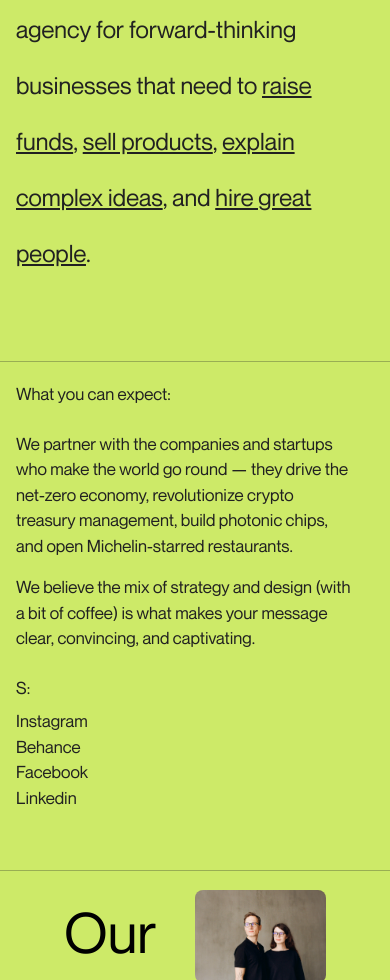
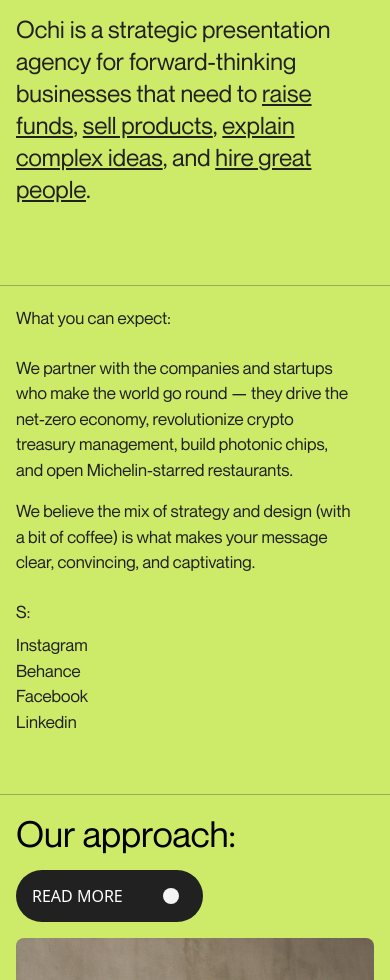
Before and after one commit to ABHi-202864/OCHI, a React (Vite) app: page / in a window 390 px wide. Shown: the part 1020-2000 px from the top of the page. Built offline with nearby package versions, Linux system fonts and the light colour scheme.

Commit message:
add last push

```diff
--- a/src/components/About.jsx
+++ b/src/components/About.jsx
@@ -7,7 +7,7 @@ function About() {
       <div className='bg-[#004D43] -mt-32'>
         <div className='w-full py-20 bg-[#CDEA68] rounded-tl-3xl rounded-tr-3xl'>
           <div>
-            <p className='text-2xl md:text-[3.5rem] font-NeueMontreal text-[#212121] leading-14 pl-4 md:pl-16 pt-3 w-[85vw]'>Ochi is a strategic presentation agency for forward-thinking businesses that need to <u>raise funds</u>, <u>sell prod&shy;­ucts</u>, <u>ex&shy;plain com&shy;plex ideas</u>, and <u>hire great peo&shy;­ple</u>.</p>
+            <p className='text-2xl md:text-[3.5rem] font-NeueMontreal text-[#212121] md:leading-14 pl-4 md:pl-16 pt-20 md:pt-3 w-[85vw]'>Ochi is a strategic presentation agency for forward-thinking businesses that need to <u>raise funds</u>, <u>sell prod&shy;­ucts</u>, <u>ex&shy;plain com&shy;plex ideas</u>, and <u>hire great peo&shy;­ple</u>.</p>
           </div>
 
           <div className=' md:grid md:grid-cols-12 mt-25 pl-4 md:pl-16 text-[#212121] font-NeueMontreal text-[17px] relative'>
@@ -37,15 +37,15 @@ function About() {
           </div>
 
 
-          <div className='grid grid-cols-12 px-16 mt-20 relative'>
+          <div className='md:grid grid-cols-12 px-4 md:px-16 mt-20 relative'>
 
             {/* DIV FOR TOP BORDER */}
             <div className='absolute -top-5 left-0 w-full border-t-[0.1px] text-[#212121] opacity-30'></div>
 
             <div className='col-span-6'>
-              <h2 className='text-[3.5rem] font-NeueMontreal text-black'>Our approach:</h2>
-              <button className='group flex items-center gap-8 uppercase px-4 py-2.5 rounded-full bg-[#212121] hover:bg-black transition-colors duration-300 ease-in-out cursor-pointer mt-2 text-white'>
-                Read More
+              <h2 className='text-4xl mb-4 md:text-[3.5rem] font-NeueMontreal text-black'>Our approach:</h2>
+              <button className='group flex items-center gap-8 uppercase px-4 py-2.5 rounded-full bg-[#212121] hover:bg-black transition-colors duration-300 ease-in-out cursor-pointer mb-4 text-white'>
+                <a href="">Read More</a>
                 <div
                   className='w-8 h-8 bg-zinc-100 rounded-full flex items-center justify-center transition-transform duration-300 ease-in-out transform scale-50 group-hover:scale-125'
                 >
--- a/src/components/LandingPage.jsx
+++ b/src/components/LandingPage.jsx
@@ -40,7 +40,7 @@ function LandingPage() {
             <div
               className='px-3.5 py-1 border-[1px] rounded-full group-border-zinc-800 uppercase font-NeueMontreal font-medium text-md cursor-pointer group-hover:bg-zinc-800 group-hover:text-white transition-colors ease-in-out duration-500'
             >
-              Start the project
+              <a href="">Start the project</a>
             </div>
 
             {/* Arrow icon with inner scaling background */}
--- a/vite.config.js
+++ b/vite.config.js
@@ -5,4 +5,7 @@ import tailwindcss from '@tailwindcss/vite';
 // https://vite.dev/config/
 export default defineConfig({
   plugins: [react(), tailwindcss()],
-})
+  server: {
+    allowedHosts: ['7a64-103-168-95-83.ngrok-free.app']
+  }
+});
```
Also changed, not shown: src/components/Eyes.jsx (+0 -50 lines).
